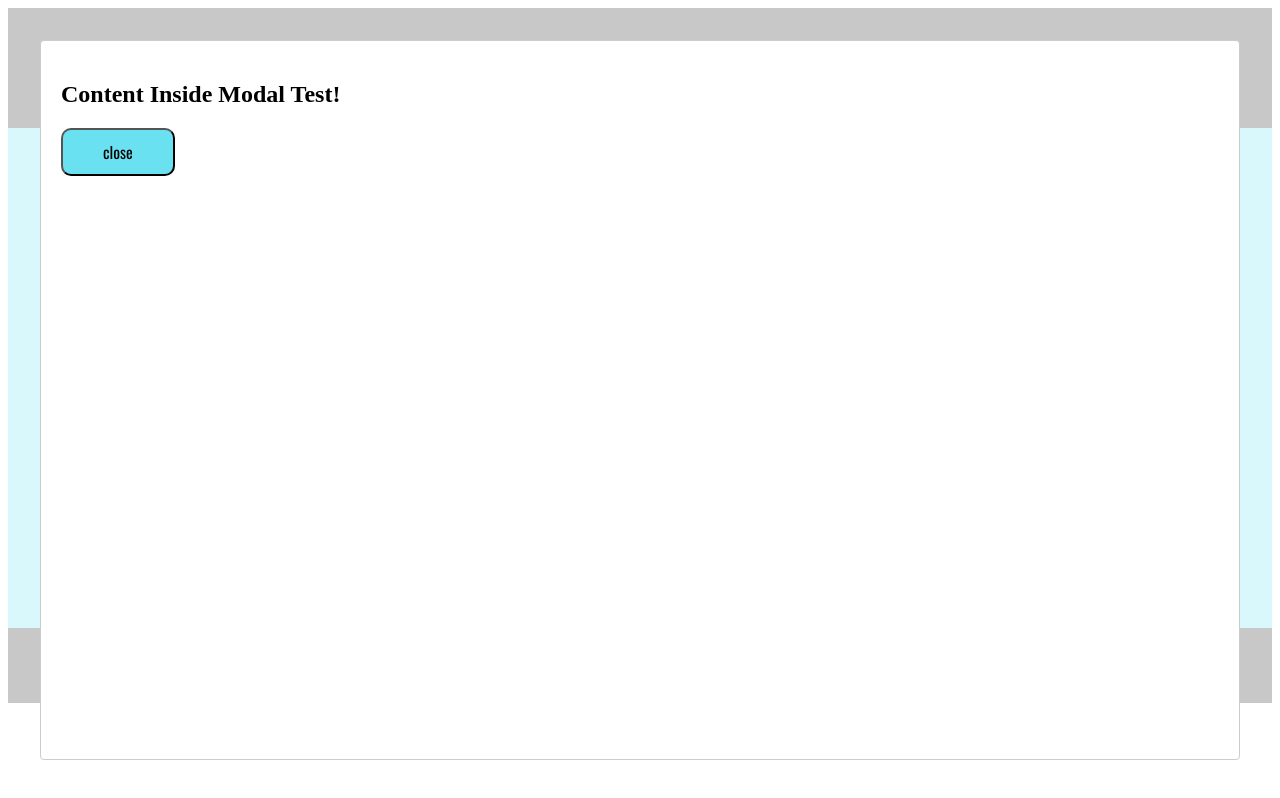
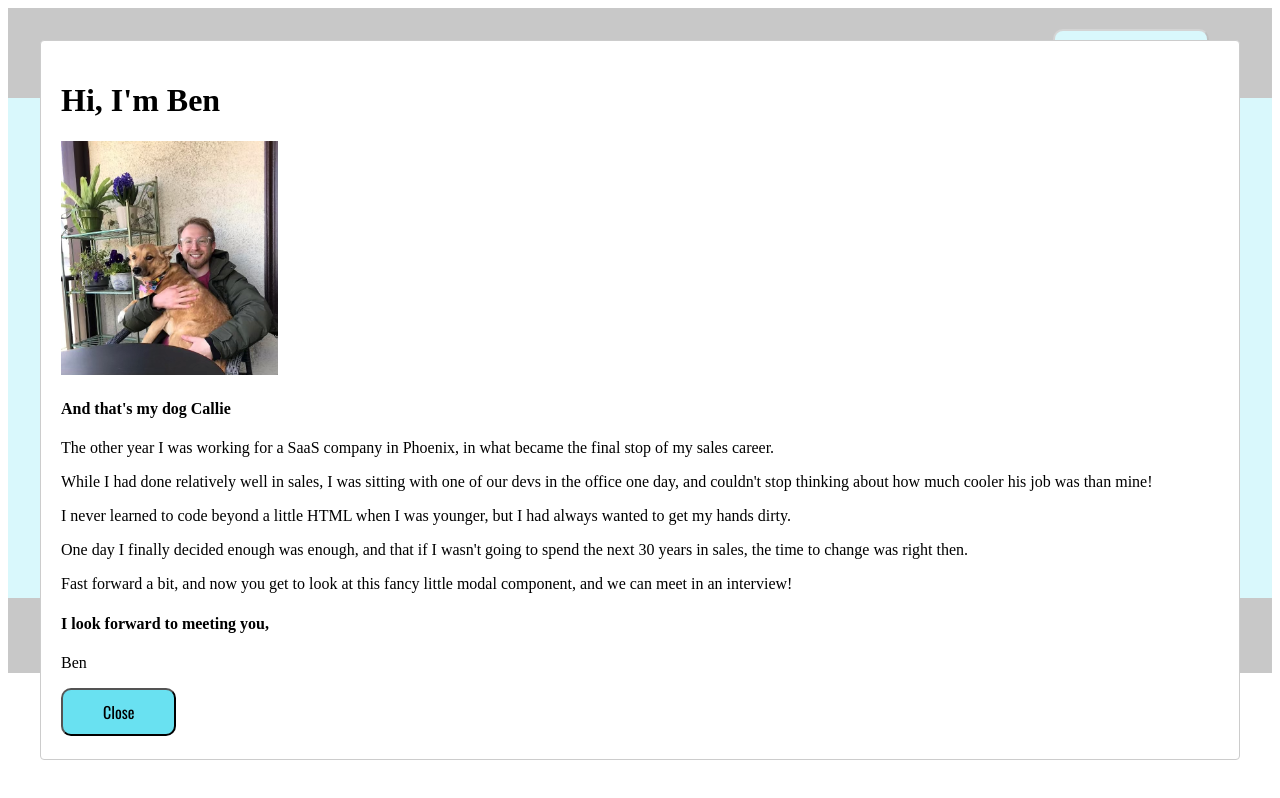
Before and after one commit to BHessel/todoApp, a React (Create React App) app: page / in a window 1280 px wide. Both pictures are taken after a click on the item "About". Built offline with nearby package versions, Linux system fonts and the light colour scheme; what unique-random would draw is missing.

Commit message:
modal done

```diff
--- a/src/App.js
+++ b/src/App.js
@@ -2,7 +2,7 @@ import React, { useState, useRef, useEffect } from "react";
 import TodoList from "./TodoList";
 import uniqueRandom from "unique-random";
 import Header from "./header";
-import LASC from "./LASC.png";
+import LASC from "./images/LASC.png";
 //uuid library wasn't working so I found this uniqueRandom lib. Probably not perfect but allows me to continue on
 import Modal from "react-modal";
 
--- a/src/header.js
+++ b/src/header.js
@@ -1,36 +1,9 @@
 import React from "react";
 import Modal from "react-modal";
-
-// const customStyles = {
-//   content: {
-//     top: "50%",
-//     left: "50%",
-//     right: "auto",
-//     bottom: "auto",
-//     marginRight: "-50%",
-//     transform: "translate(-50%, -50%)",
-//   },
-// };
+import BenDog from './images/bendog.png';
 
 export default function Header(props) {
     const { openModal, onRequestClose, modalIsOpen, style } = props;
-//   let subtitle;
-//   const [modalIsOpen, setIsOpen] = useState(false);
-
-//   Modal.setAppElement(document.querySelector('#main'));
-//   const openModal = () => {
-//     setIsOpen(true);
-//   };
-
-  //   const afterOpenModal = () => {
-  //     console.log(subtitle)
-  //     // references are now sync'd and can be accessed.
-  //     subtitle.style.color = "#f00";
-  //   };
-
-//   const closeModal = () => {
-//     setIsOpen(false);
-//   };
 
   return (
     <div className="header">
@@ -45,18 +18,28 @@ export default function Header(props) {
       <div className="options">
         <ul className="head-links">
           <li>
-            <button onClick={openModal}>
+            <a onClick={openModal}>
               About
               <Modal
                 isOpen={modalIsOpen}
-                // onAfterOpen={afterOpenModal}
                 onRequestClose={onRequestClose}
-                // style={style}
               >
-                <h2>Content Inside Modal Test!</h2>
-                <button onClick={onRequestClose}>close</button>
+                <h1>Hi, I'm Ben</h1>
+                <img src={BenDog} />
+                <h4>And that's my dog Callie</h4>
+                <p>The other year I was working for a SaaS company in Phoenix, in what became the final stop of my sales career.</p>
+                <p>While I had done relatively well in sales, I was sitting with one of our devs in the office one day, and couldn't stop thinking about how much cooler his job was than mine!</p>
+                <p>I never learned to code beyond a little HTML when I was younger, but I had always wanted to get my hands dirty.</p>
+                <p>One day I finally decided enough was enough, and that if I wasn't going to spend the next 30 years in sales, the time to change was right then.</p>
+                <p>Fast forward a bit, and now you get to look at this fancy little modal component, and we can meet in an interview!</p>
+
+                <h4>I look forward to meeting you,</h4>
+                <p>Ben</p>
+
+
+                <button onClick={onRequestClose}>Close</button>
               </Modal>
-            </button>
+            </a>
           </li>
           <li>
             <a href="https://github.com/BHessel/todoApp" target="_blank">
```
Also changed, not shown: src/images/LASC.png (renamed from src/LASC.png), src/images/bendog.png (added).
